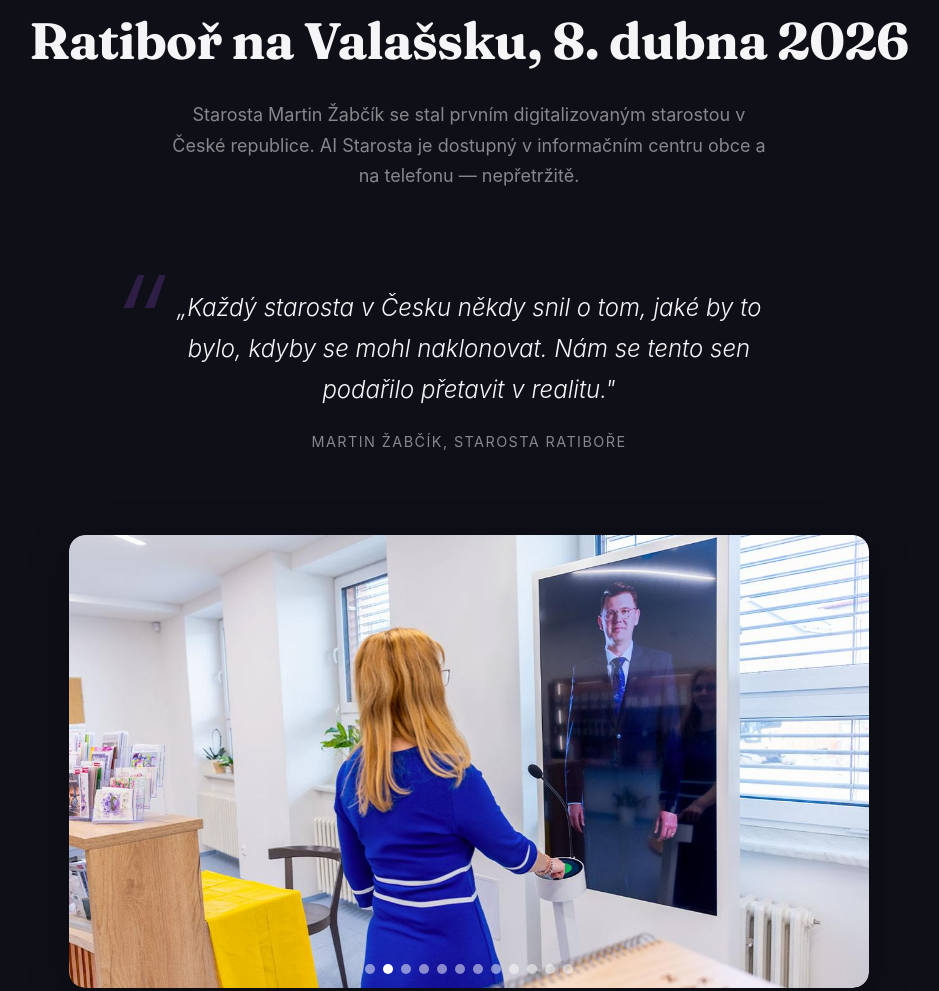
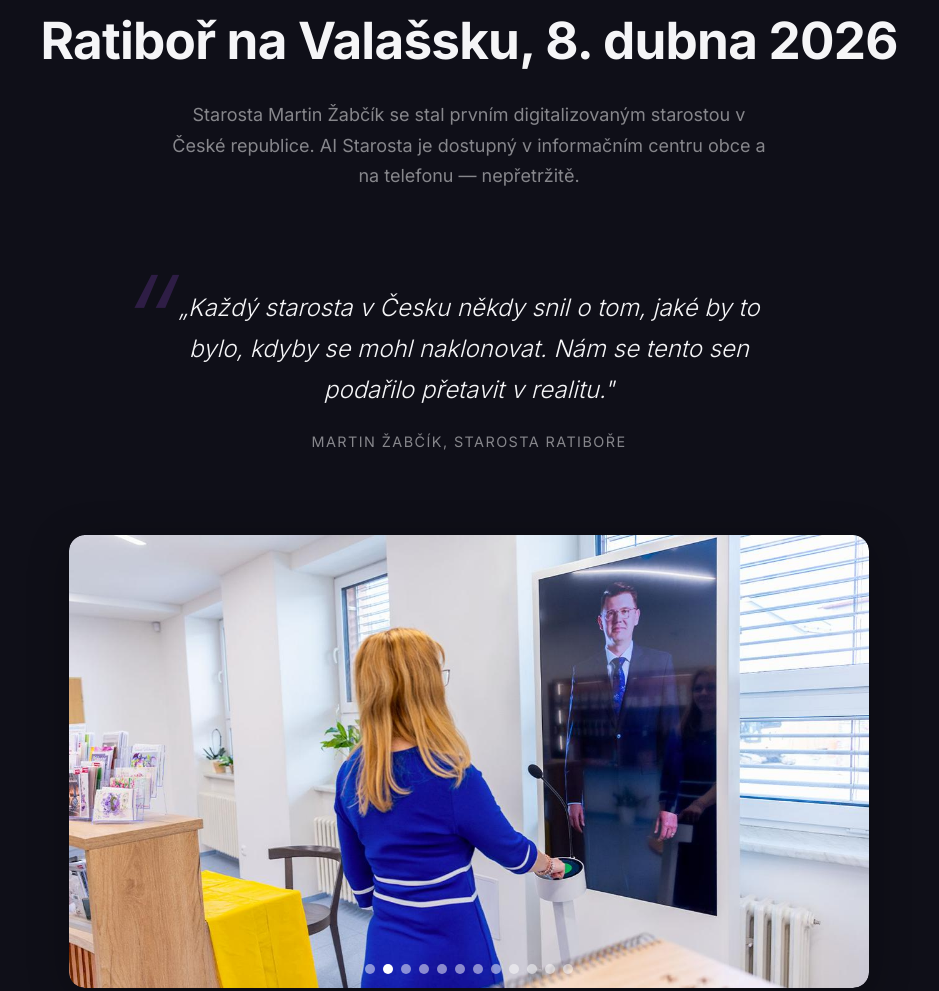
Before and after one commit to mnagovicz/ai-starosta-web, a website: page index.html in a window 1280 px wide. Shown: the part 3841-4832 px from the top of the page, without its empty margins (171-1110 px from the left). Drawn offline with nearby package versions, Linux system fonts and the light colour scheme.

Commit message:
Font: vrácen původní Inter

```diff
--- a/index.html
+++ b/index.html
@@ -7,7 +7,7 @@
   <meta name="description" content="AI Starosta odpovídá občanům místo vás přirozenou konverzací, bez čekání na úřední hodiny.">
   <link rel="preconnect" href="https://fonts.googleapis.com">
   <link rel="preconnect" href="https://fonts.gstatic.com" crossorigin>
-  <link href="https://fonts.googleapis.com/css2?family=Fraunces:ital,wght@0,400;0,600;0,700;1,400;1,700&display=swap" rel="stylesheet">
+  <link href="https://fonts.googleapis.com/css2?family=Inter:wght@300;400;600;700&display=swap" rel="stylesheet">
   <link rel="stylesheet" href="style.css">
   <script src="https://cdn.jsdelivr.net/npm/@emailjs/browser@4/dist/email.min.js"></script>
   <script>emailjs.init("LXEdA6xywwrvMh4dD");</script>
--- a/style.css
+++ b/style.css
@@ -6,8 +6,7 @@
 }
 
 :root {
-  --font-heading: "Fraunces", serif;
-  --font-body: -apple-system, BlinkMacSystemFont, "Segoe UI", Helvetica, Arial, sans-serif;
+  --font-body: "Inter", sans-serif;
   --color-text-muted: #86868b;
 }
 
@@ -26,7 +25,7 @@ body {
 }
 
 h1, h2, h3 {
-  font-family: var(--font-heading);
+  font-family: "Inter", sans-serif;
 }
 
 a {
```
